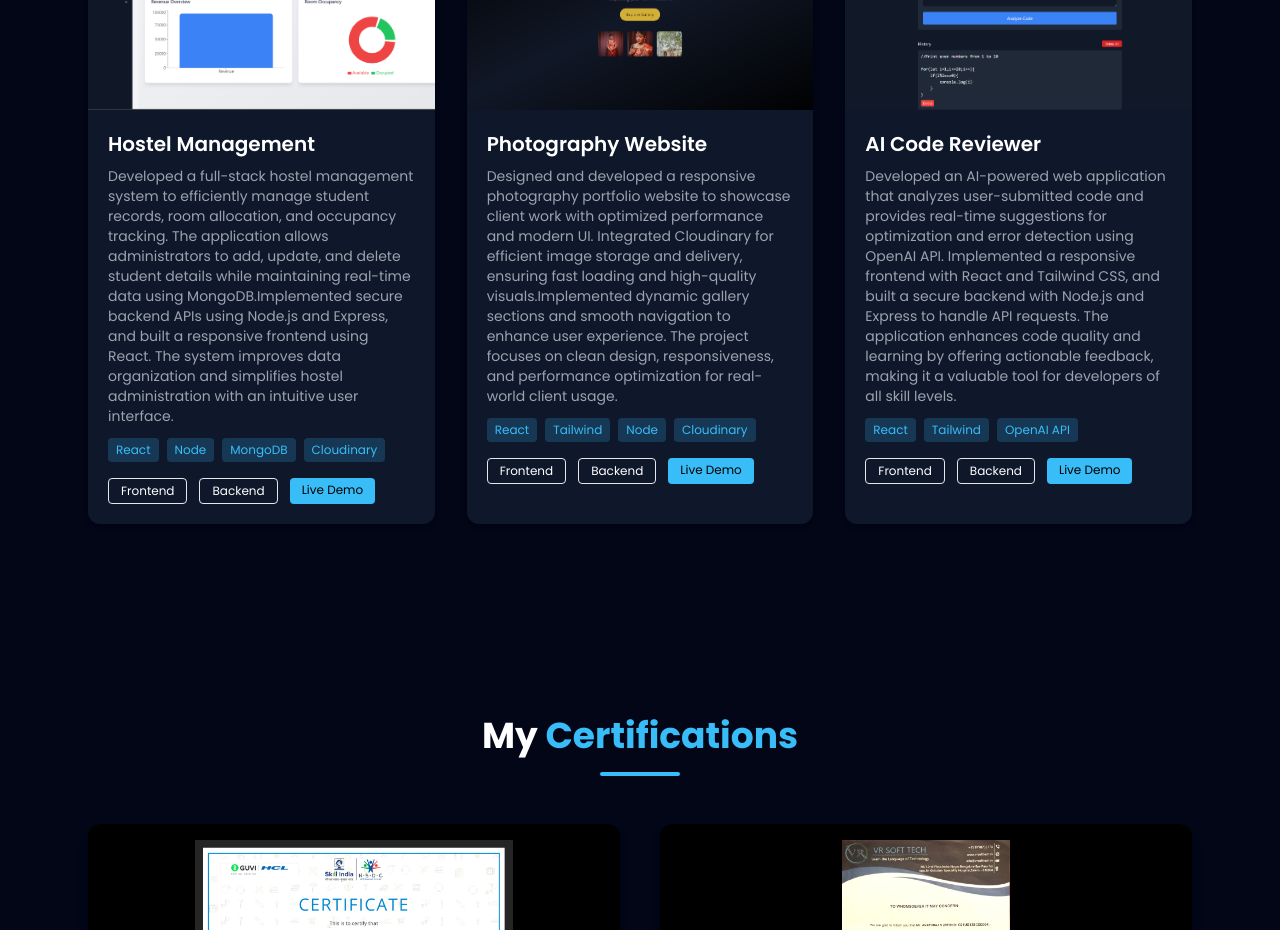
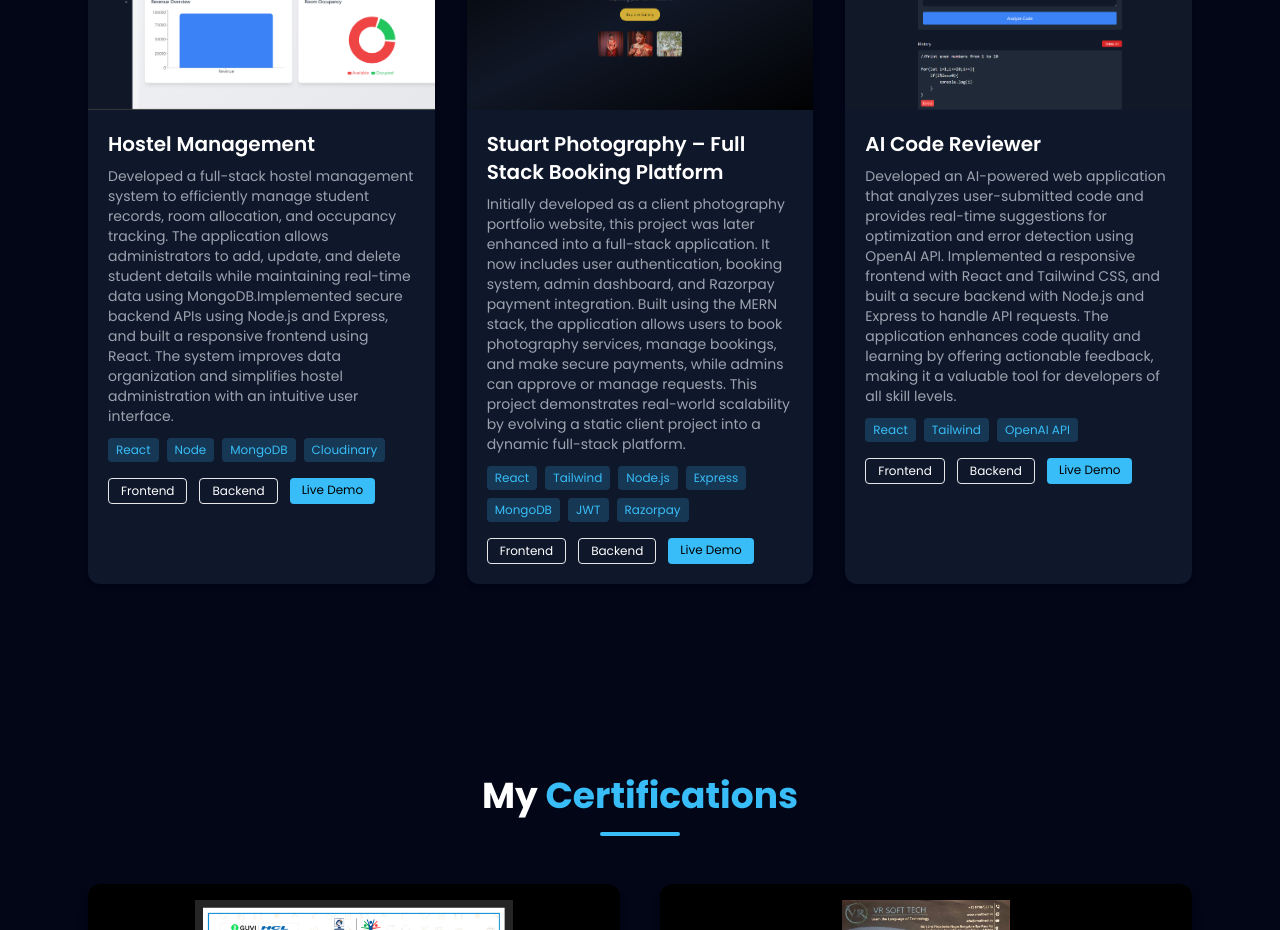
Before and after one commit to anantharjun672001-a11y/portfolio, a React (Vite) app: page / in a window 1280 px wide. Shown: the part 2720-3650 px from the top of the page. Built offline with nearby package versions, Linux system fonts and the light colour scheme.

Commit message:
Photography project updated as a fsd project with industry level

```diff
--- a/src/components/Projects.jsx
+++ b/src/components/Projects.jsx
@@ -16,15 +16,20 @@ const projects = [
     live_demo: "https://hostel-frontend-topaz.vercel.app/",
   },
   {
-    title: "Photography Website",
+    title: "Stuart Photography – Full Stack Booking Platform",
     description:
-      "Designed and developed a responsive photography portfolio website to showcase client work with optimized performance and modern UI. Integrated Cloudinary for efficient image storage and delivery, ensuring fast loading and high-quality visuals.Implemented dynamic gallery sections and smooth navigation to enhance user experience. The project focuses on clean design, responsiveness, and performance optimization for real-world client usage.",
-    tech: ["React", "Tailwind","Node","Cloudinary"],
+      "Initially developed as a client photography portfolio website, this project was later enhanced into a full-stack application. It now includes user authentication, booking system, admin dashboard, and Razorpay payment integration. Built using the MERN stack, the application allows users to book photography services, manage bookings, and make secure payments, while admins can approve or manage requests. This project demonstrates real-world scalability by evolving a static client project into a dynamic full-stack platform.",
+
+    tech: ["React", "Tailwind", "Node.js", "Express", "MongoDB", "JWT", "Razorpay"],
+
     image: photoImg,
-    frontend: "https://github.com/anantharjun672001-a11y/StuartPhotography",
-    backend: "https://github.com/anantharjun672001-a11y/StuartPhotography_Backend",
-    live_demo: "https://www.stuartphtography.in/",
+
+    frontend: "https://github.com/anantharjun672001-a11y/FrontendFSD",
+    backend: "https://github.com/anantharjun672001-a11y/BackendFSD",
+
+    live_demo: "https://frontend-fsd-nu.vercel.app/",
   },
+
   {
     title: "AI Code Reviewer",
     description:
```
